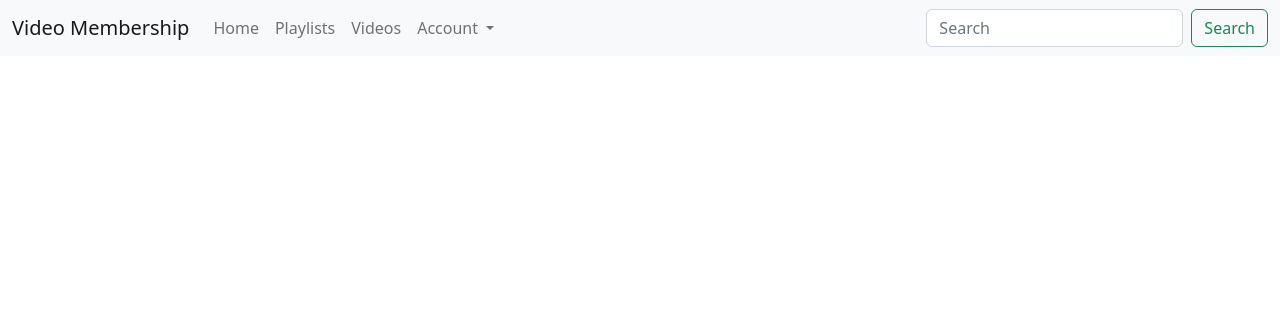
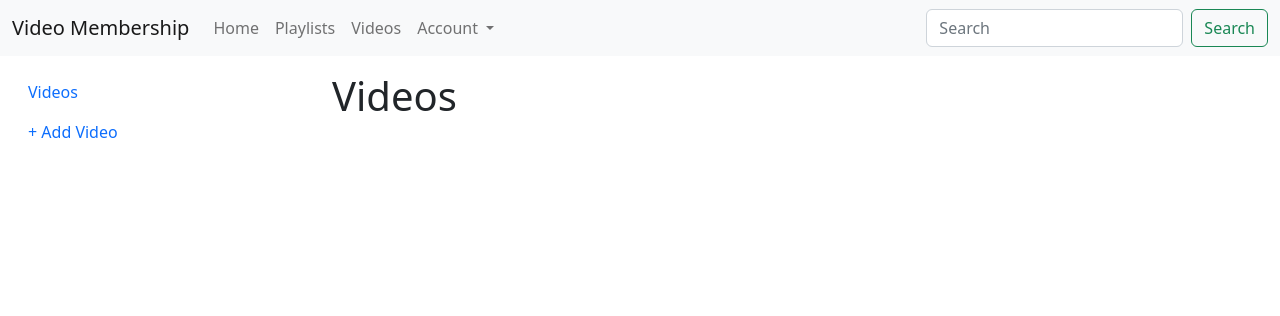
Before and after one commit to Sai-Santhan/video-membership-site, a Python web app: template app/templates/videos/list.html in a window 1280 px wide. Shown: the top 316 px of the page. Run offline with Jinja, Linux system fonts and the light colour scheme; the template is opened without the code that fills it, so the values that code supplies are empty; some libraries are stand-ins or nearby versions.

Commit message:
Used grid and columns to include 'videos/sidebar' template and loop through 'videos/htmx/list-inline' template.

```diff
--- a/app/templates/videos/list.html
+++ b/app/templates/videos/list.html
@@ -1,11 +1,21 @@
 {% extends "base.html" %}
 
 {% block content %}
+    <div class='row'>
+        <div class='col-12 col-md-3'>
+            {% include 'videos/sidebar.html' %}
+        </div>
 
-    {% for object in object_list %}
-        <div style="margin: 2rem;">
-            {% include 'videos/htmx/list-inline.html' %}
+        <div class='col-12 col-md-9'>
+            <h1>Videos</h1>
+            <div class="list-group">
+                {% for object in object_list %}
+                    <div class="border rounded p-3 m-2">
+                        {% include 'videos/htmx/list-inline.html' %}
+                    </div>
+                {% endfor %}
+            </div>
         </div>
-    {% endfor %}
+    </div>
 
 {% endblock %}
```
